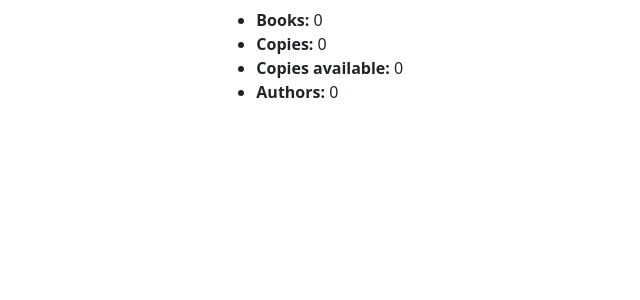
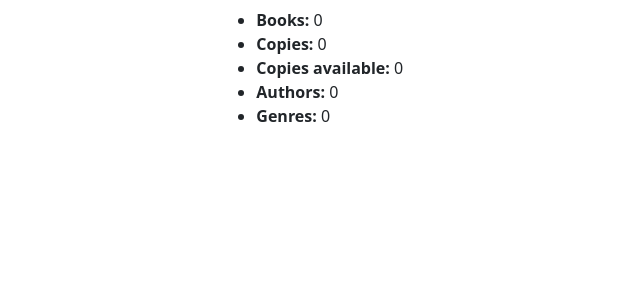
Before and after one commit to Gin-Aviation/allen_web, a Django app: page /catalog/ in a window 1280 px wide. Shown: the part 174-474 px from the top of the page, without its empty margins (1-641 px from the left). Run offline with Django 4.2, Linux system fonts and the light colour scheme; data that the repository does not hold is empty.

Commit message:
add genres

```diff
--- a/catalog/templates/index.html
+++ b/catalog/templates/index.html
@@ -1,4 +1,8 @@
 {% extends "base_generic.html" %}
+
+{% block title %}
+  <title>Allen Local Library</title>
+{% endblock %}
 
 {% block content %}
   <h1>Local Library Home</h1>
@@ -10,5 +14,6 @@
     <li><strong>Copies:</strong> {{ num_instances }}</li>
     <li><strong>Copies available:</strong> {{ num_instances_available }}</li>
     <li><strong>Authors:</strong> {{ num_authors }}</li>
+    <li><strong>Genres:</strong> {{ num_genres }}</li>
   </ul>
 {% endblock %}
--- a/catalog/views.py
+++ b/catalog/views.py
@@ -1,6 +1,6 @@
 from django.shortcuts import render
 
-from .models import Book, Author, BookInstance
+from .models import Book, Author, BookInstance, Genre
 
 
 def index(request):
@@ -16,11 +16,14 @@ def index(request):
     # The 'all()' is implied by default.
     num_authors = Author.objects.count()
 
+    num_genres = Genre.objects.count()
+
     context = {
         'num_books': num_books,
         'num_instances': num_instances,
         'num_instances_available': num_instances_available,
         'num_authors': num_authors,
+        'num_genres': num_genres
     }
 
     # Render the HTML template base_generic.html with the data in the context variable
```
Also changed, not shown: README.md.
